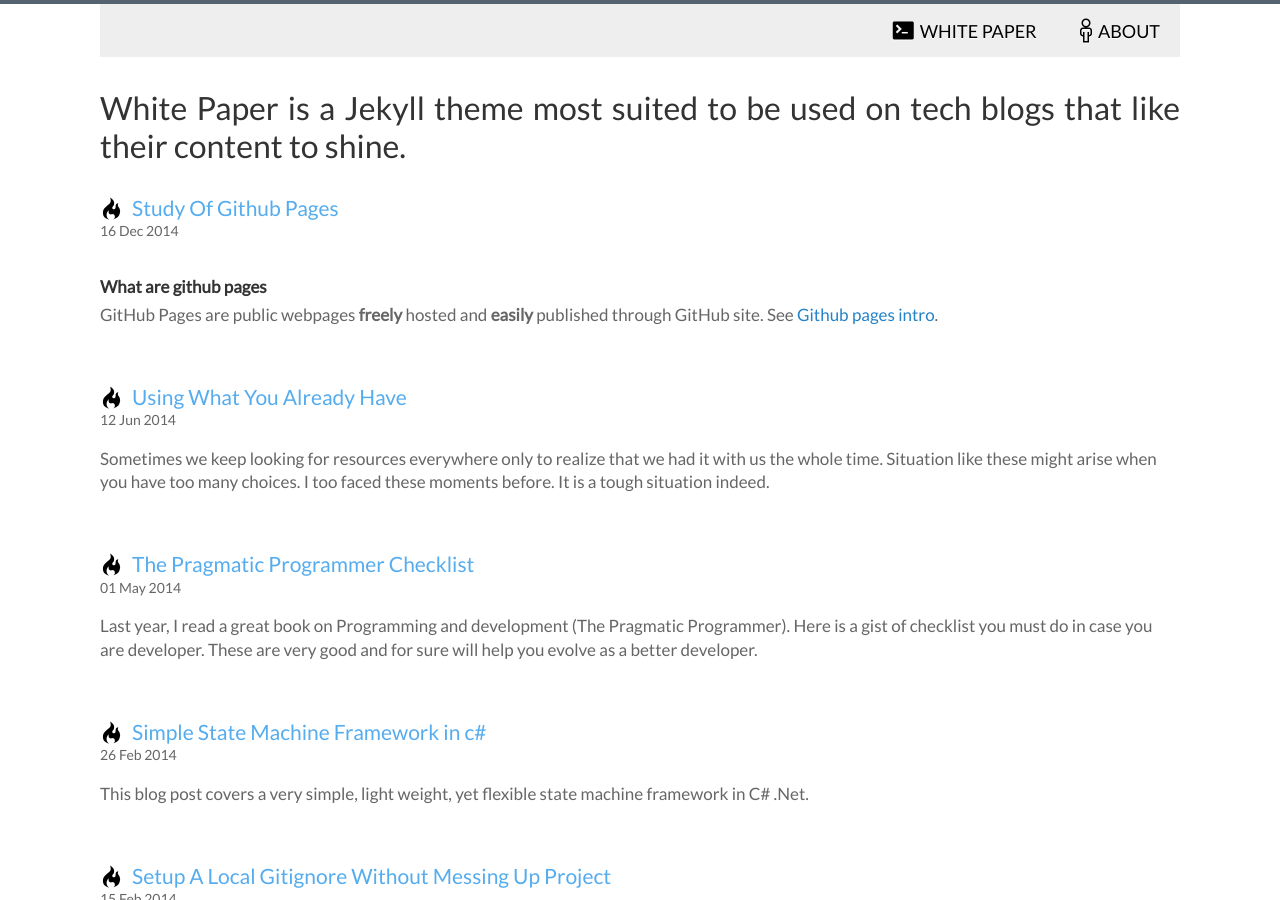
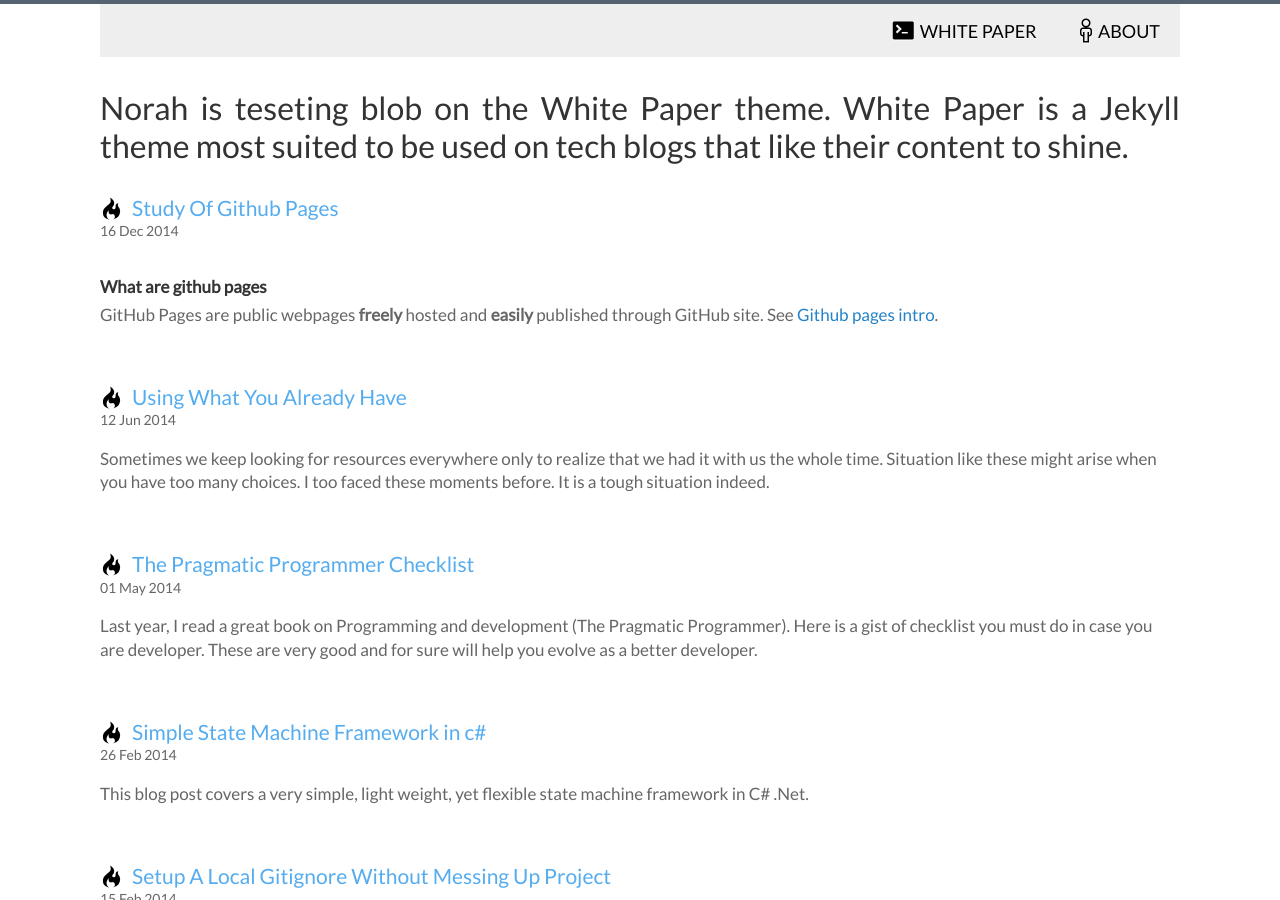
Before and after one commit to norliu/norah-blog, a Jekyll site: the page built from index.html, in a window 1280 px wide and 900 px high. Built offline with Jekyll 4.4.1, drawn with Linux system fonts in a browser that asks for light colours; Markdown is read by kramdown in place of the engine named in the settings; the list of posts is cut into pages by our own code.

Commit message:
change config

```diff
--- a/_config.yml
+++ b/_config.yml
@@ -3,8 +3,8 @@
 pygments: true
 url: http://vinitkumar.me/white-paper
 paginate: 8
-description:     Jekyll theme for Programmers
-intro: White Paper is a Jekyll theme most suited to be used on tech blogs that like their content to shine.
+description:     Norah test blog
+intro: Norah is teseting blob on the White Paper theme. White Paper is a Jekyll theme most suited to be used on tech blogs that like their content to shine.
 logo:             logo.png
 disqus_shortname:
 # url: http://gotchacode.com
@@ -13,7 +13,7 @@
 
 # Owner/author information
 owner:
-  name:           <your-name-here>
+  name:           Norah Liu
   avatar:         <avatar-image-link>
   email:          <your-email-address>
   # Social networking links used in footer. Update and remove as you like.
```
